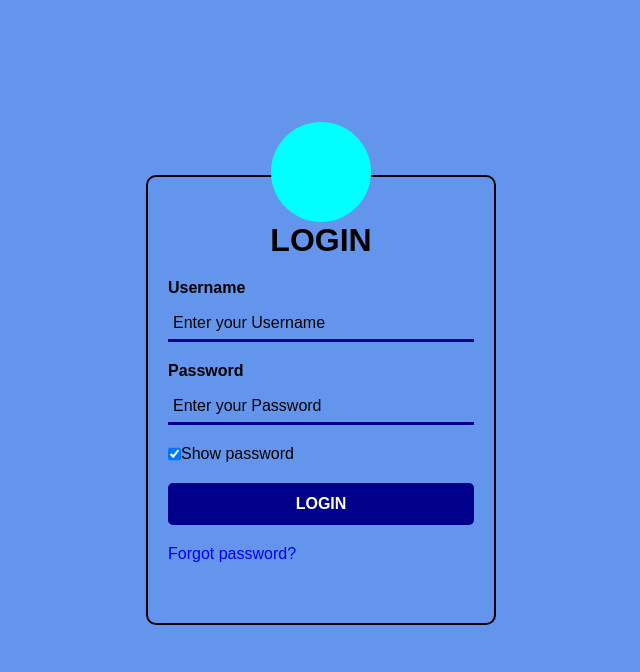
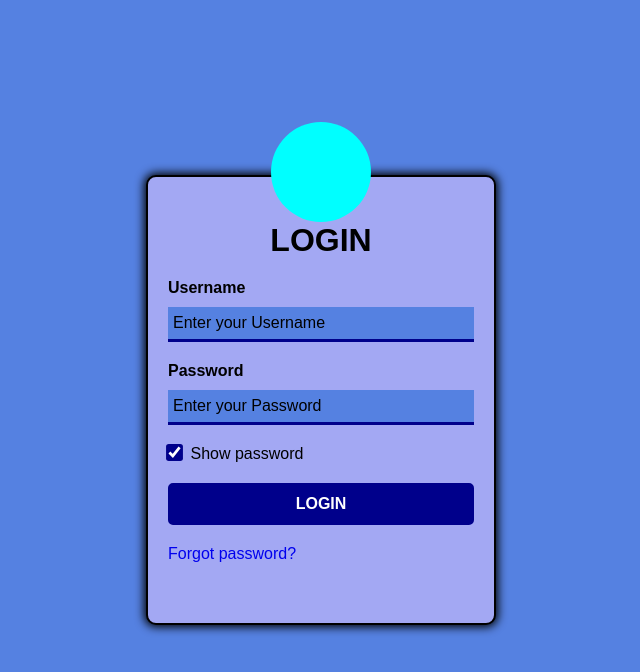
Before and after one commit to Gayangask/center-login-UI-2, a website: page index.html in a window 1280 px wide. Both pictures are taken after a click on the checkbox 493 px from the left and 454 px from the top of the page. Shown: the whole page, without its empty margins (319-959 px from the left). Drawn offline with Linux system fonts and the light colour scheme.

Commit message:
initialized

```diff
--- a/css/style.css
+++ b/css/style.css
@@ -4,7 +4,7 @@
     box-sizing: border-box;
     font-family: 'Poppins', sans-serif;
     text-decoration: none;
-    --primary-accent:cornflowerblue;
+    --primary-accent: #5581e1;
     --secondary-accent:darkblue;
 
 
@@ -24,6 +24,9 @@ body{
     width: 350px;
     height: 450px;
     position:relative;
+
+    background-color: #a3a8f3;
+    box-shadow: 0 0 10px 2px #000000;
  }#login-form{
     display: flex;
     flex-direction: column;
@@ -96,14 +99,25 @@ body{
     margin-bottom: 20px;
               }
      #login-button:hover{
-        background-color: var(--primary-accent);
+        background-color: #8f8ff3;
          color: var(--secondary-accent);
          transition: all ease 300ms;
      }
      #login-button:focus{
          background-color:#7084ea ;
          color: var(--secondary-accent);
-     }
-     .login-divider{
-        display: flex;
-     }
+     }  .login-checkbox{
+            margin-right: 5px;
+            transform: scale(1.3);
+            accent-color: darkblue;
+        }
+        .login-checkbox:hover{
+            cursor: pointer;
+
+        }
+        .login-checkbox:focus{
+            cursor: pointer;
+        }
+        .login-checkbox:checked{
+            cursor: pointer;
+        }
```
